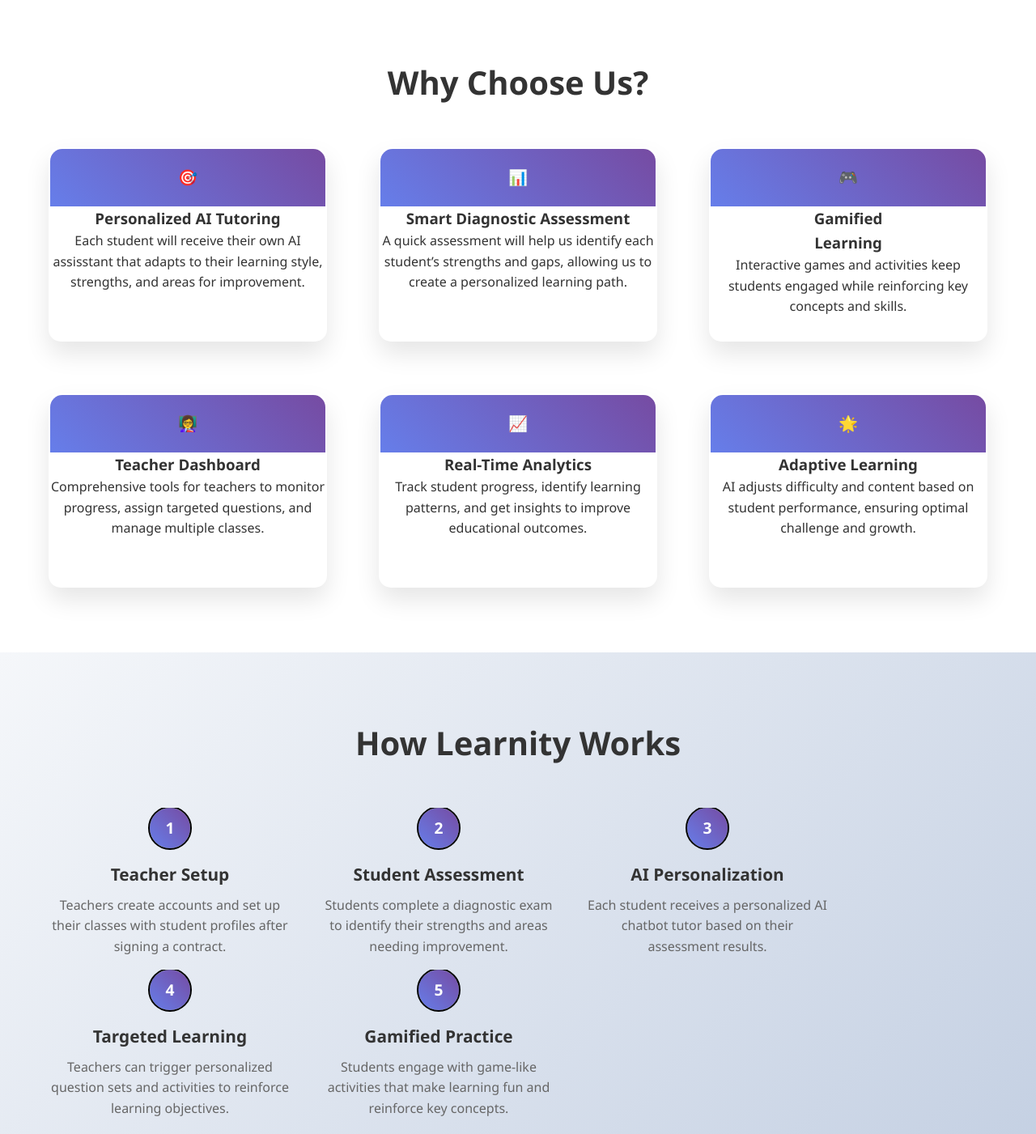
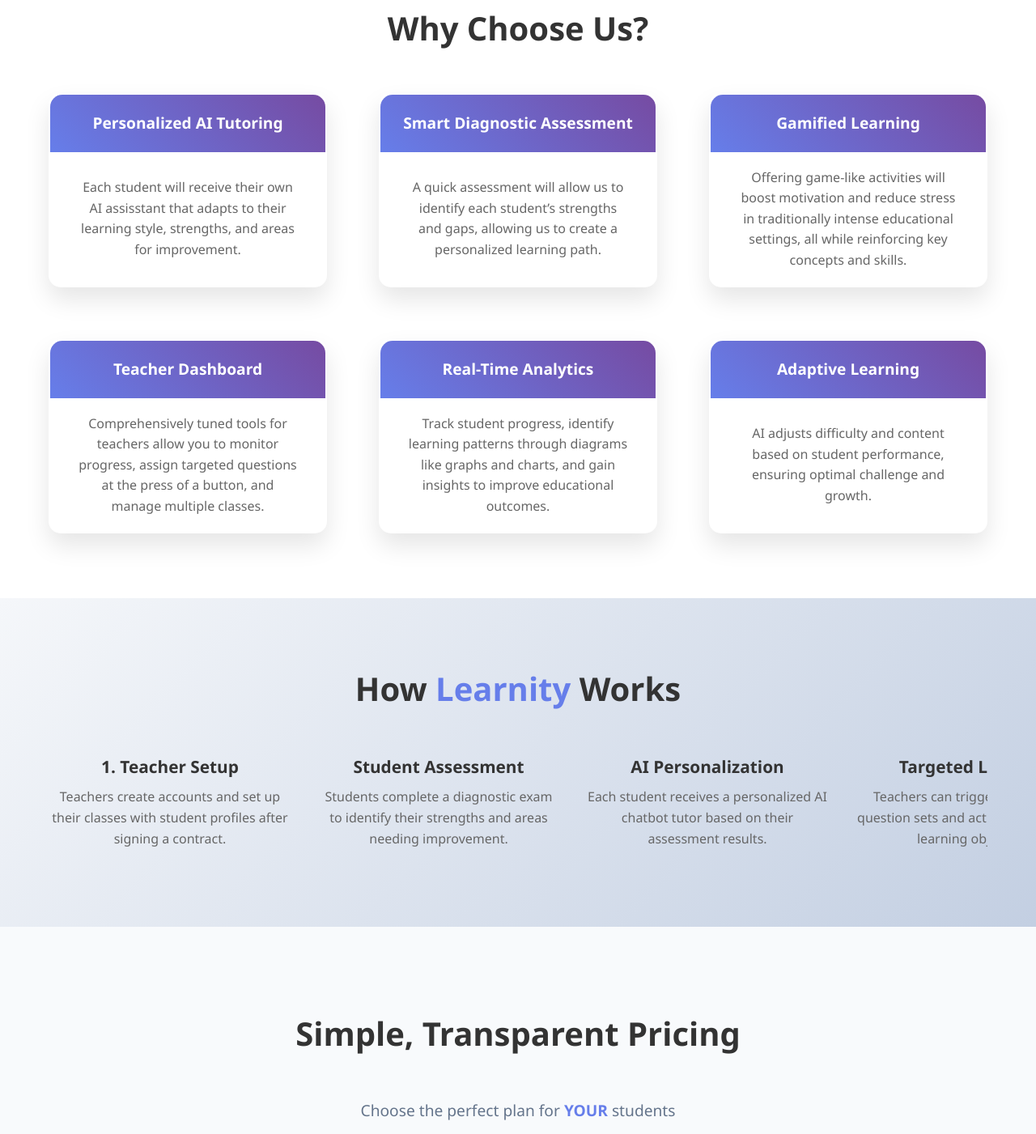
Before and after one commit to Tescodied/project, a plain HTML site: page index.html in a window 1280 px wide. Shown: the part 564-1965 px from the top of the page at 81% size. Drawn offline with Linux system fonts and the light colour scheme.

Commit message:
Update index.html

```diff
--- a/index.html
+++ b/index.html
@@ -6,14 +6,14 @@
     <meta name="viewport" content="width=device-width, initial-scale=1.0">
     <title>Learnity - Personalized Learning</title>
     <link rel="stylesheet" href="index.css">
-    <link rel="icon" href="claude/media/favicon.png" type="image/x-icon">
+    <link rel="icon" href="../media/favicon.png" type="image/x-icon">
 </head>
 
 <body>
     <!-- Header -->
     <header>
         <nav class="container">
-            <a href="#top" class="logo">Learnity</a>
+            <a href="#top" class="logo left-logo">Learnity</a>
             <ul class="nav-links">
                 <li><a href="#features" class="logo">Features</a></li>
                 <li><a href="#how-it-works" class="logo">How It Works</a></li>
@@ -21,8 +21,8 @@
                 <li><a href="#contact" class="logo">Contact</a></li>
             </ul>
             <div class="auth-buttons">
-                <a href="#" class="btn btn-primary">Get Started</a>
-                <a href="claude/login/auth.html" class="btn logo">Login</a>
+                <a href="#" class="btn btn-primary nav-btn" id="nav-get-started">Get Started</a>
+                <a href="../login/auth.html" class="btn logo underline-hover">Login</a>
             </div>
         </nav>
     </header>
@@ -33,9 +33,8 @@
     <section class="hero" id="hero">
         <div class="container">
             <div class="hero-content">
-                <h1>Personalized AI Education for Every Student</h1>
-                <p>Empower teachers with AI-driven assessments and give students personalized learning experiences that
-                    adapt to their unique strengths and challenges.</p>
+                <h1>Personalized AI Education.</h1>
+                <p>AI-powered assessment tools provide students with personalized learning that adjusts to their individual strengths and weaknesses.</p>
                 <div class="hero-buttons">
                     <a href="#" class="btn-primary">Start Free Trial</a>
                     <a href="#" class="btn-secondary">Watch Demo</a>
@@ -50,39 +49,47 @@
             <h2 class="section-title">Why Choose Us?</h2>
             <div class="features-grid">
                 <div class="feature-card">
-                    <div class="feature-icon">🎯</div>
-                    <h3>Personalized AI Tutoring</h3>
-                    <p>Each student will receive their own AI assisstant that adapts to their learning style, strengths, and areas
-                        for improvement.</p>
+                    <div class="feature-icon">Personalized AI Tutoring</div>
+                    <div class="feature-content">
+                        <p>Each student will receive their own AI assisstant that adapts to their learning style, strengths,
+                            and areas for improvement.</p>
+                    </div>
                 </div>
                 <div class="feature-card">
-                    <div class="feature-icon">📊</div>
-                    <h3>Smart Diagnostic Assessment</h3>
-                    <p>A quick assessment will help us identify each student’s strengths and gaps, allowing us to create a personalized learning path.</p>
+                    <div class="feature-icon">Smart Diagnostic Assessment</div>
+                    <div class="feature-content">
+                        <p>A quick assessment will allow us to identify each student’s strengths and gaps, allowing us to
+                            create a personalized learning path.</p>
+                    </div>
                 </div>
                 <div class="feature-card">
-                    <div class="feature-icon">🎮</div>
-                    <h3>Gamified<br>Learning</h3>
-                    <p>Interactive games and activities keep students engaged while reinforcing key concepts and skills.
-                    </p>
+                    <div class="feature-icon">Gamified Learning</div>
+                    <div class="feature-content">
+                        <p>Offering game-like activities will boost motivation and reduce stress in traditionally intense
+                            educational settings,
+                            all while reinforcing key concepts and skills.</p>
+                    </div>
                 </div>
                 <div class="feature-card">
-                    <div class="feature-icon">👩‍🏫</div>
-                    <h3>Teacher Dashboard</h3>
-                    <p>Comprehensive tools for teachers to monitor progress, assign targeted questions, and manage
-                        multiple classes.</p>
+                    <div class="feature-icon">Teacher Dashboard</div>
+                    <div class="feature-content">
+                        <p>Comprehensively tuned tools for teachers allow you to monitor progress, assign targeted questions
+                            at the press of a button, and manage multiple classes.</p>
+                    </div>
                 </div>
                 <div class="feature-card">
-                    <div class="feature-icon">📈</div>
-                    <h3>Real-Time Analytics</h3>
-                    <p>Track student progress, identify learning patterns, and get insights to improve educational
-                        outcomes.</p>
+                    <div class="feature-icon">Real-Time Analytics</div>
+                    <div class="feature-content">
+                        <p>Track student progress, identify learning patterns through diagrams like graphs and charts, and
+                            gain insights to improve educational outcomes.</p>
+                    </div>
                 </div>
                 <div class="feature-card">
-                    <div class="feature-icon">🌟</div>
-                    <h3>Adaptive Learning</h3>
-                    <p>AI adjusts difficulty and content based on student performance, ensuring optimal challenge and
-                        growth.</p>
+                    <div class="feature-icon">Adaptive Learning</div>
+                    <div class="feature-content">
+                        <p>AI adjusts difficulty and content based on student performance, ensuring optimal challenge and
+                            growth.</p>
+                    </div>
                 </div>
             </div>
         </div>
@@ -91,35 +98,28 @@
     <!-- How It Works Section -->
     <section class="how-it-works" id="how-it-works">
         <div class="container">
-            <h2 class="section-title">How Learnity Works</h2>
+            <h2 class="section-title">How <strong>Learnity</strong> Works</h2>
             <div class="steps">
                 <div class="step">
-                    <div class="step-number">1</div>
-                    <h3>Teacher Setup</h3>
+                    <h3>1. Teacher Setup</h3>
                     <p>Teachers create accounts and set up their classes with student profiles after signing a contract.
                     </p>
                 </div>
                 <div class="step">
-                    <div class="step-number">2</div>
                     <h3>Student Assessment</h3>
                     <p>Students complete a diagnostic exam to identify their strengths and areas needing improvement.
                     </p>
                 </div>
                 <div class="step">
-                    <div class="step-number">3</div>
                     <h3>AI Personalization</h3>
                     <p>Each student receives a personalized AI chatbot tutor based on their assessment results.</p>
                 </div>
-            </div>
-            <div class="steps">
                 <div class="step">
-                    <div class="step-number">4</div>
                     <h3>Targeted Learning</h3>
                     <p>Teachers can trigger personalized question sets and activities to reinforce learning objectives.
                     </p>
                 </div>
                 <div class="step">
-                    <div class="step-number">5</div>
                     <h3>Gamified Practice</h3>
                     <p>Students engage with game-like activities that make learning fun and reinforce key concepts.</p>
                 </div>
@@ -131,13 +131,13 @@
     <section class="pricing" id="pricing">
         <div class="container">
             <h2 class="section-title">Simple, Transparent Pricing</h2>
-            <p class="section-subtitle">Choose the perfect plan for your classroom or school</p>
+            <p class="section-subtitle">Choose the perfect plan for <strong>YOUR</strong> students</p>
 
             <div class="pricing-grid">
                 <div class="pricing-card">
                     <h3 class="plan-name">Basic</h3>
-                    <div class="plan-price">$29</div>
-                    <div class="plan-period">per month / per classroom</div>
+                    <div class="plan-price">£-</div>
+                    <div class="plan-period">Flexible Billing</div>
                     <ul class="plan-features">
                         <li>Up to 30 students</li>
                         <li>Basic AI tutoring</li>
@@ -150,8 +150,8 @@
 
                 <div class="pricing-card popular">
                     <h3 class="plan-name">Professional</h3>
-                    <div class="plan-price">$79</div>
-                    <div class="plan-period">per month / per classroom</div>
+                    <div class="plan-price">£-</div>
+                    <div class="plan-period">Flexible Billing</div>
                     <ul class="plan-features">
                         <li>Up to 50 students</li>
                         <li>Advanced AI tutoring</li>
@@ -166,7 +166,7 @@
                 <div class="pricing-card">
                     <h3 class="plan-name">Enterprise</h3>
                     <div class="plan-price">Custom</div>
-                    <div class="plan-period">for schools & districts</div>
+                    <div class="plan-period">for schools & counties</div>
                     <ul class="plan-features">
                         <li>Unlimited students</li>
                         <li>Custom AI models</li>
@@ -175,7 +175,7 @@
                         <li>Dedicated support</li>
                         <li>Training & onboarding</li>
                     </ul>
-                    <a href="#" class="btn-primary">Contact Sales</a>
+                    <a href="#" class="btn-primary">Request Trial</a>
                 </div>
             </div>
         </div>
@@ -185,7 +185,7 @@
     <section class="cta">
         <div class="container">
             <h2>Ready to Transform Your Classroom?</h2>
-            <p>Join thousands of educators already using EduSmart to personalize learning for their students.</p>
+            <p>Join 1,000+ students already using Learnity to personalize learning for their students.</p>
             <div class="hero-buttons">
                 <a href="#" class="btn btn-secondary btn-large">Schedule Demo</a>
                 <a href="#" class="btn btn-primary btn-large">Start Free Trial</a>
@@ -198,8 +198,8 @@
         <div class="container">
             <div class="footer-content">
                 <div class="footer-section">
-                    <h3>LearnAI</h3>
-                    <p>Transforming education with AI-powered personalized learning experiences.</p>
+                    <h3>Learnity</h3>
+                    <p>Adapt to future education with AI-powered personalized learning experiences.</p>
                 </div>
 
                 <div class="footer-section">
```
